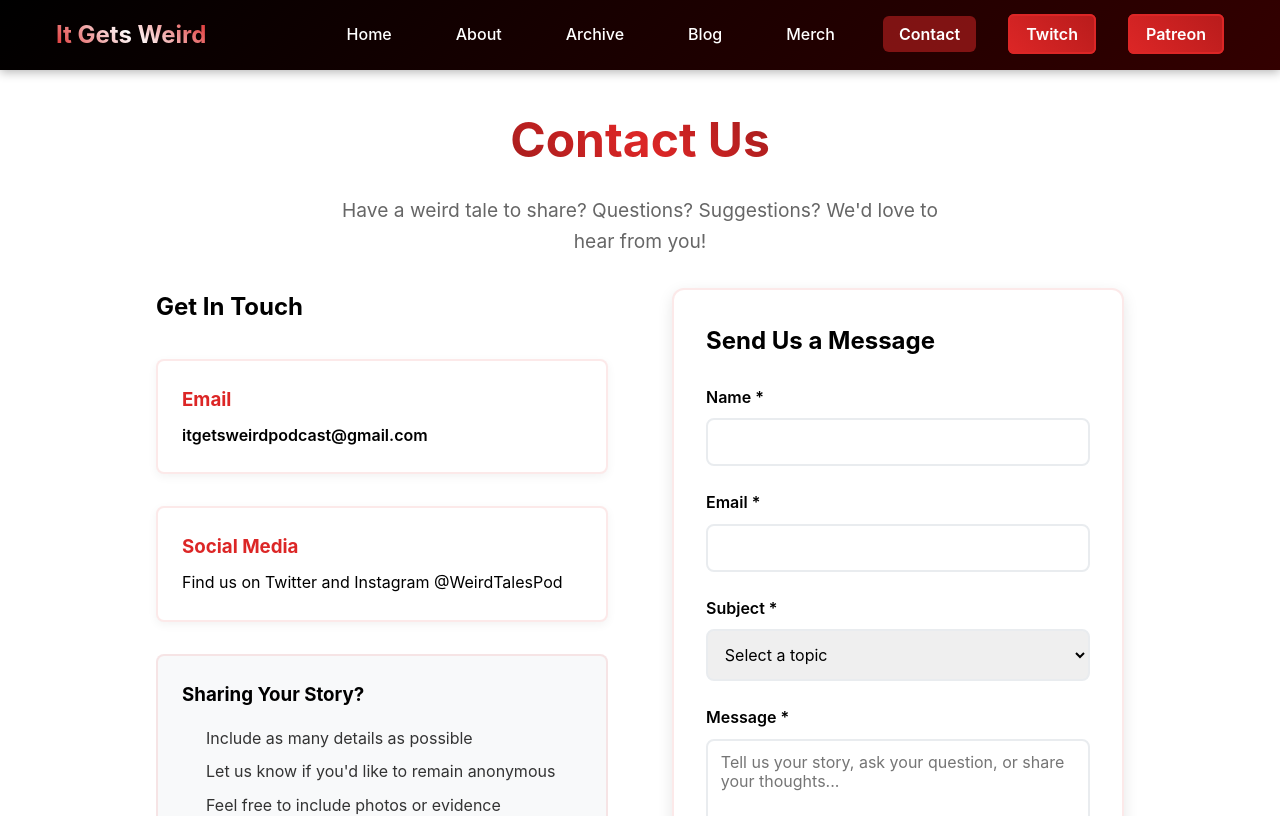
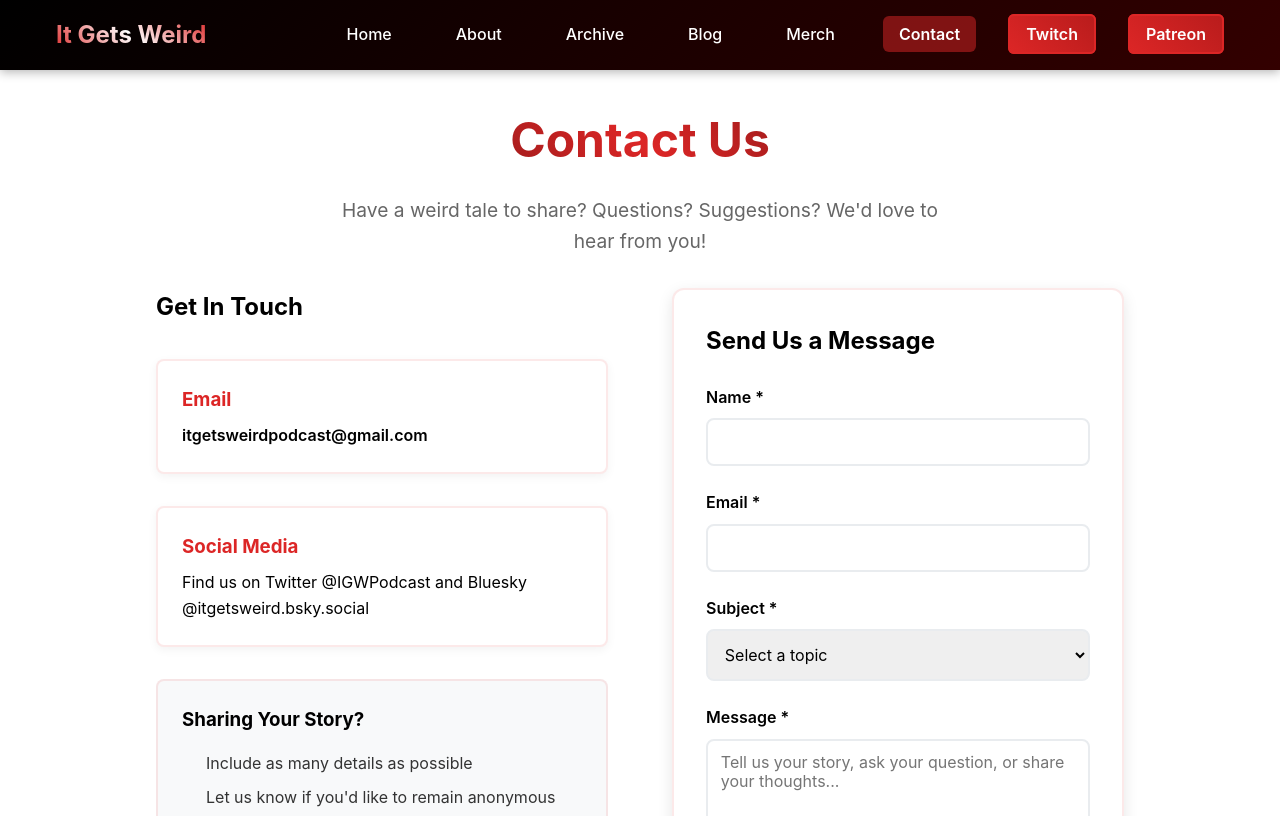
Before and after one commit to kyleresnik/igw-podcast, a React (Create React App) app in the folder client/: page /contact in a window 1280 px wide. Shown: the top 816 px of the page. Built offline with nearby package versions, Linux system fonts and the light colour scheme.

Commit message:
fixed small style issue

```diff
--- a/client/src/pages/Contact.tsx
+++ b/client/src/pages/Contact.tsx
@@ -77,7 +77,10 @@ const Contact: React.FC = () => {
 
             <div className="contact-method">
               <h3>Social Media</h3>
-              <p>Find us on Twitter and Instagram @WeirdTalesPod</p>
+              <p>
+                Find us on Twitter @IGWPodcast and Bluesky
+                @itgetsweird.bsky.social
+              </p>
             </div>
           </div>
 
--- a/client/src/styles/global.css
+++ b/client/src/styles/global.css
@@ -1437,11 +1437,13 @@ img {
   .hosts-section {
     grid-template-columns: 1fr;
     margin: 2rem 0; /* Reset margin for mobile */
+    justify-items: stretch; /* Full width on mobile */
   }
 
   .topics-grid > *,
   .hosts-section > * {
     margin: 1rem 0; /* Vertical margin for mobile */
+    max-width: none; /* Remove max-width on mobile */
   }
 }
 
```
